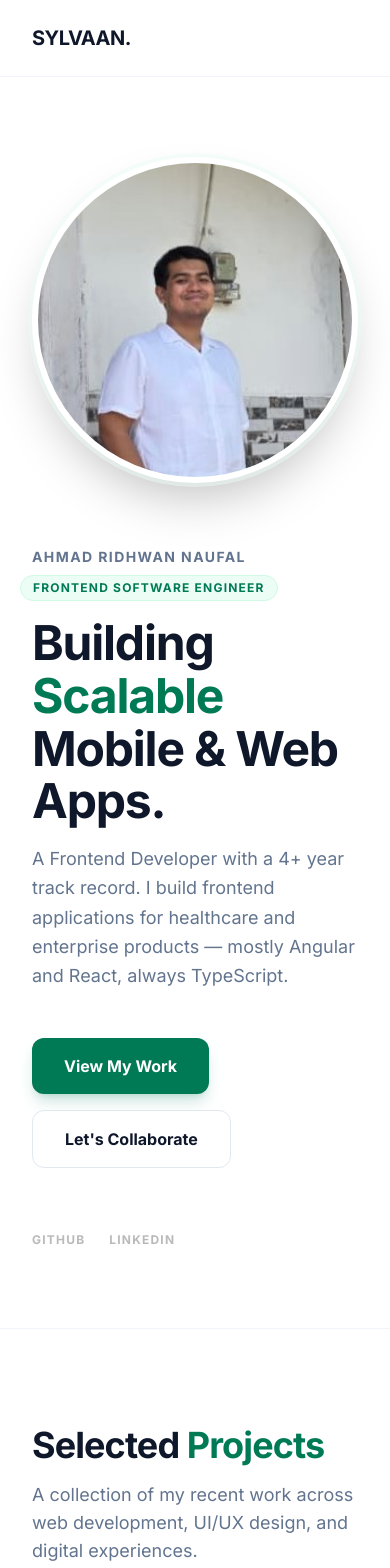
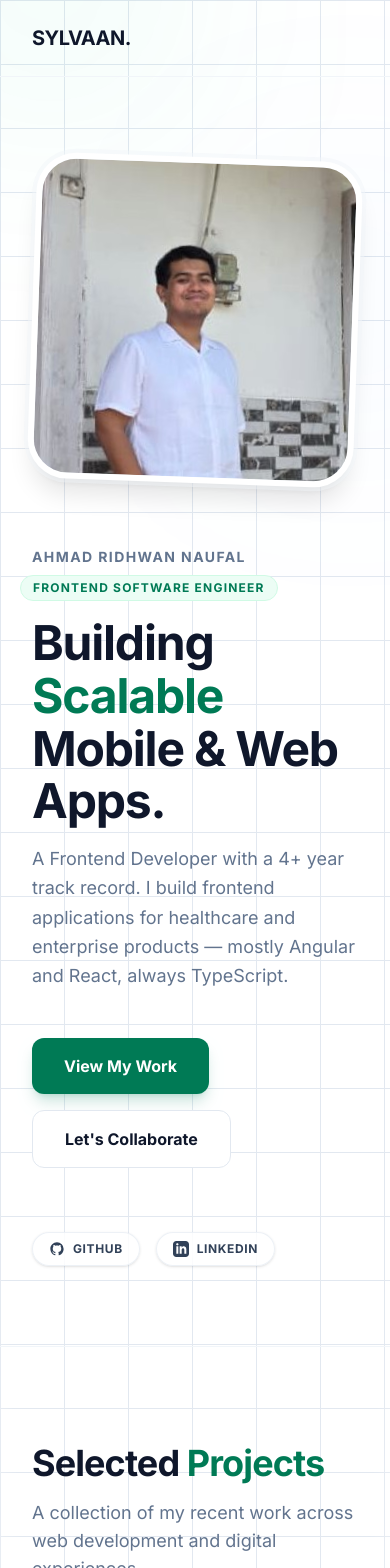
Before and after one commit to sylvaan/sylvaan.github.io, a Next.js app: page / in a window 390 px wide. Shown: the top 1568 px of the page. Built offline with nearby package versions, Linux system fonts and the light colour scheme.

Commit message:
feat: update work experience & enhance portfolio UI details

```diff
--- a/src/app/globals.css
+++ b/src/app/globals.css
@@ -3,6 +3,18 @@
 
 @theme {
   --font-sans: "Inter", ui-sans-serif, system-ui, sans-serif;
+
+  --animate-float: float 20s ease-in-out infinite;
+  --animate-float-delayed: float-delayed 25s ease-in-out infinite;
+
+  @keyframes float {
+    0%, 100% { transform: translateY(0px) scale(1); }
+    50% { transform: translateY(-20px) scale(1.05); }
+  }
+  @keyframes float-delayed {
+    0%, 100% { transform: translateY(0px) scale(1); }
+    50% { transform: translateY(20px) scale(0.95); }
+  }
 }
 
 @layer base {
--- a/src/app/page.tsx
+++ b/src/app/page.tsx
@@ -13,7 +13,13 @@ export default function Home() {
     filter === "All" ? PROJECTS : PROJECTS.filter((p) => p.type === filter);
 
   return (
-    <div className="min-h-screen bg-white text-slate-900 font-sans antialiased overflow-x-hidden">
+    <div className="relative min-h-screen text-slate-900 font-sans antialiased overflow-x-hidden">
+      {/* ---------- SOLID BASE BACKGROUND ---------- */}
+      <div className="absolute inset-0 -z-30 bg-white pointer-events-none" />
+
+      {/* ---------- LINEAR GRID BACKGROUND ---------- */}
+      <div className="absolute inset-0 -z-20 h-full w-full bg-[linear-gradient(to_right,#e2e8f0_1px,transparent_1px),linear-gradient(to_bottom,#e2e8f0_1px,transparent_1px)] bg-[size:4rem_4rem] [mask-image:radial-gradient(ellipse_80%_50%_at_50%_0%,#000_70%,transparent_100%)] pointer-events-none" />
+
       {/* ---------- NAVIGATION ---------- */}
       <nav className="flex justify-between items-center px-8 py-6 max-w-7xl mx-auto border-b border-slate-100">
         <div className="text-xl font-bold tracking-tight">SYLVAAN.</div>
@@ -43,7 +49,7 @@ export default function Home() {
             transition={{ duration: 0.8, ease: "easeOut" }}
             className="w-full md:w-1/2 flex justify-center"
           >
-            <div className="relative w-full max-w-sm aspect-square bg-emerald-50 rounded-full overflow-hidden shadow-2xl group border-[6px] border-white ring-4 ring-emerald-50/50">
+            <div className="relative w-full max-w-sm aspect-square bg-slate-100 rounded-[2.5rem] overflow-hidden shadow-xl group border-[6px] border-white ring-4 ring-slate-100/50 rotate-2 hover:rotate-0 transition-all duration-500">
               <Image
                 src="/profile.jpeg"
                 alt="Ahmad Ridhwan Naufal Profile"
@@ -51,12 +57,7 @@ export default function Home() {
                 sizes="(max-width: 768px) 100vw, 384px"
                 className="object-cover object-[50%_40%] transition-transform duration-700 ease-out group-hover:scale-105"
               />
-              <div className="absolute inset-0 flex items-center justify-center text-emerald-800/50 font-medium italic -z-10 text-center px-4">
-                Add profile.jpg
-                <br />
-                in public folder
-              </div>
-              <div className="absolute inset-0 bg-slate-900/10 opacity-0 group-hover:opacity-100 transition-opacity" />
+              <div className="absolute inset-0 bg-slate-900/5 opacity-0 group-hover:opacity-100 transition-opacity duration-500" />
             </div>
           </motion.div>
 
@@ -102,24 +103,29 @@ export default function Home() {
             </div>
 
             {/* Social Links */}
-            <div className="pt-8 flex gap-6 grayscale opacity-40 hover:grayscale-0 hover:opacity-100 transition-all text-slate-600">
+            <div className="pt-8 flex gap-4 text-slate-700">
               <a
                 href="https://github.com/sylvaan"
                 target="_blank"
                 rel="noreferrer"
-                className="text-xs font-bold uppercase tracking-widest hover:text-emerald-700 transition-colors"
+                className="flex items-center gap-2 px-4 py-2 bg-white/60 backdrop-blur-md border border-slate-200/60 rounded-full text-xs font-bold uppercase tracking-wider hover:bg-slate-900 hover:text-white hover:border-slate-900 transition-all duration-300 shadow-sm"
               >
+                <svg className="w-4 h-4 fill-current" viewBox="0 0 24 24">
+                  <path fillRule="evenodd" clipRule="evenodd" d="M12 2C6.477 2 2 6.477 2 12c0 4.42 2.87 8.17 6.84 9.5.5.08.66-.23.66-.5v-1.69c-2.77.6-3.36-1.34-3.36-1.34-.46-1.16-1.11-1.47-1.11-1.47-.9-.62.07-.6.07-.6 1 .07 1.53 1.03 1.53 1.03.9 1.52 2.34 1.07 2.91.83.09-.65.35-1.09.63-1.34-2.22-.25-4.55-1.11-4.55-4.92 0-1.11.38-2 1.03-2.71-.1-.25-.45-1.29.1-2.64 0 0 .84-.27 2.75 1.02.79-.22 1.65-.33 2.5-.33.85 0 1.71.11 2.5.33 1.91-1.29 2.75-1.02 2.75-1.02.55 1.35.2 2.39.1 2.64.65.71 1.03 1.6 1.03 2.71 0 3.82-2.34 4.66-4.57 4.91.36.31.69.92.69 1.85V21c0 .27.16.59.67.5C19.14 20.16 22 16.42 22 12A10 10 0 0012 2z"/>
+                </svg>
                 GitHub
               </a>
               <a
                 href="https://www.linkedin.com/in/arnaufall/"
                 target="_blank"
                 rel="noreferrer"
-                className="text-xs font-bold uppercase tracking-widest hover:text-emerald-700 transition-colors"
+                className="flex items-center gap-2 px-4 py-2 bg-white/60 backdrop-blur-md border border-slate-200/60 rounded-full text-xs font-bold uppercase tracking-wider hover:bg-[#0077b5] hover:text-white hover:border-[#0077b5] transition-all duration-300 shadow-sm"
               >
+                <svg className="w-4 h-4 fill-current" viewBox="0 0 24 24">
+                  <path d="M19 0h-14c-2.761 0-5 2.239-5 5v14c0 2.761 2.239 5 5 5h14c2.762 0 5-2.239 5-5v-14c0-2.761-2.238-5-5-5zm-11 19h-3v-11h3v11zm-1.5-12.268c-.966 0-1.75-.779-1.75-1.75s.784-1.75 1.75-1.75 1.75.779 1.75 1.75-.784 1.75-1.75 1.75zm13.5 12.268h-3v-5.604c0-3.368-4-3.113-4 0v5.604h-3v-11h3v1.765c1.396-2.586 7-2.777 7 2.476v6.759z"/>
+                </svg>
                 LinkedIn
               </a>
-
             </div>
           </motion.div>
         </section>
@@ -136,8 +142,7 @@ export default function Home() {
                 Selected <span className="text-emerald-700">Projects</span>
               </h2>
               <p className="text-lg text-slate-500">
-                A collection of my recent work across web development, UI/UX
-                design, and digital experiences.
+                A collection of my recent work across web development and digital experiences.
               </p>
             </div>
             <a
@@ -193,7 +198,7 @@ export default function Home() {
               >
                 {/* Image / Visual Area */}
                 <div
-                  className={`relative w-full aspect-video rounded-2xl overflow-hidden mb-6 bg-gradient-to-br transition-all duration-500 border border-slate-100 ${project.image && !project.isMobile ? "" : project.gradient}`}
+                  className={`relative w-full aspect-video rounded-2xl overflow-hidden mb-6 bg-white bg-gradient-to-br transition-all duration-500 border border-slate-100 ${project.hoverBorder} ${project.hoverShadow} ${project.image && !project.isMobile ? "" : project.gradient}`}
                 >
                   {project.image ? (
                     <>
@@ -275,7 +280,7 @@ export default function Home() {
             {/* Experience Column */}
             <div>
               <h2 className="text-3xl font-extrabold tracking-tight text-slate-900 mb-10">
-                Work <span className="text-emerald-700">Experience</span>
+                Work & <span className="text-emerald-700">Education</span>
               </h2>
               <div className="space-y-10">
                 {EXPERIENCES.map((exp) => (
@@ -363,8 +368,8 @@ export default function Home() {
       </main>
 
       {/* ---------- ORNAMENTS ---------- */}
-      <div className="fixed -z-10 top-[-20%] left-[-10%] w-[50%] h-[50%] bg-emerald-50/50 rounded-full blur-[120px] pointer-events-none" />
-      <div className="fixed -z-10 top-[40%] right-[-10%] w-[40%] h-[40%] bg-blue-50/30 rounded-full blur-[100px] pointer-events-none" />
+      <div className="fixed -z-10 top-[-10%] left-[-10%] w-[45vw] h-[45vw] bg-emerald-400/15 rounded-full blur-[120px] animate-float pointer-events-none" />
+      <div className="fixed -z-10 top-[25%] right-[-10%] w-[40vw] h-[40vw] bg-blue-400/15 rounded-full blur-[130px] animate-float-delayed pointer-events-none" />
     </div>
   );
 }
--- a/src/data/portfolio.ts
+++ b/src/data/portfolio.ts
@@ -10,7 +10,9 @@ export const PROJECTS = [
     image: "/projects/setiarasa.png",
     isMobile: true,
     gradient: "from-emerald-500/20 to-emerald-500/5",
-    accent: "text-emerald-700"
+    accent: "text-emerald-700",
+    hoverBorder: "group-hover:border-emerald-500/30",
+    hoverShadow: "group-hover:shadow-lg group-hover:shadow-emerald-500/10"
   },
   {
     id: 2,
@@ -23,7 +25,9 @@ export const PROJECTS = [
     image: "/projects/mobile-klinik.png",
     isMobile: true,
     gradient: "from-blue-500/20 to-blue-500/5",
-    accent: "text-blue-700"
+    accent: "text-blue-700",
+    hoverBorder: "group-hover:border-blue-500/30",
+    hoverShadow: "group-hover:shadow-lg group-hover:shadow-blue-500/10"
   },
   {
     id: 3,
@@ -36,7 +40,9 @@ export const PROJECTS = [
     image: "/projects/klinik.png",
     isMobile: true,
     gradient: "from-teal-500/20 to-teal-500/5",
-    accent: "text-teal-700"
+    accent: "text-teal-700",
+    hoverBorder: "group-hover:border-teal-500/30",
+    hoverShadow: "group-hover:shadow-lg group-hover:shadow-teal-500/10"
   },
   {
     id: 4,
@@ -49,7 +55,9 @@ export const PROJECTS = [
     image: "/projects/oasis-website.png",
     isMobile: false,
     gradient: "from-purple-500/20 to-purple-500/5",
-    accent: "text-purple-700"
+    accent: "text-purple-700",
+    hoverBorder: "group-hover:border-purple-500/30",
+    hoverShadow: "group-hover:shadow-lg group-hover:shadow-purple-500/10"
   },
   {
     id: 5,
@@ -62,27 +70,43 @@ export const PROJECTS = [
     image: "/projects/oasis-dashboard.png",
     isMobile: false,
     gradient: "from-indigo-500/20 to-indigo-500/5",
-    accent: "text-indigo-700"
+    accent: "text-indigo-700",
+    hoverBorder: "group-hover:border-indigo-500/30",
+    hoverShadow: "group-hover:shadow-lg group-hover:shadow-indigo-500/10"
   },
 ];
 
 export const EXPERIENCES = [
   {
     id: 1,
+    role: "Software Engineer",
+    company: "Bank Mandiri",
+    period: "Jul 2026 - Present",
+    description: "Developing and optimizing digital banking applications using Angular within the SME IT Digital Delivery team, collaborating with cross-functional teams to deliver secure and scalable features."
+  },
+  {
+    id: 2,
     role: "Frontend Developer",
     company: "periksa.id",
-    period: "Jul 2023 - Present",
+    period: "Jul 2023 - Jul 2026",
     description: "Developed and maintained HRIS and patient portal modules including digital consultations, reimbursement flows, leave delegations, and electronic medical assessments using Angular and Ionic."
   },
   {
-    id: 2,
-    role: "Junior Front End Developer (Internship)",
+    id: 3,
+    role: "Junior Frontend Developer (Contract)",
     company: "periksa.id",
-    period: "Dec 2021 - Jun 2023",
-    description: "Contributed to the initial development of the patient-facing mobile app using Angular and Ionic, alongside bug fixes and UI maintenance across clinical laboratory modules and daily assessment surveys."
+    period: "Mar 2023 - Jun 2023",
+    description: "Contributed to the development of patient-facing mobile modules, clinical laboratory reports, and HRIS reimbursement workflows using Angular and Ionic."
   },
   {
-    id: 3,
+    id: 4,
+    role: "Junior Frontend Developer (Internship)",
+    company: "periksa.id",
+    period: "Dec 2021 - Feb 2023",
+    description: "Assisted in the initial development of patient-facing mobile apps, focusing on bug fixes, UI maintenance, and daily medical assessment survey forms."
+  },
+  {
+    id: 5,
     role: "Bachelor of Engineering - Computer Science",
     company: "BINUS University",
     period: "2019 - 2023",
```
